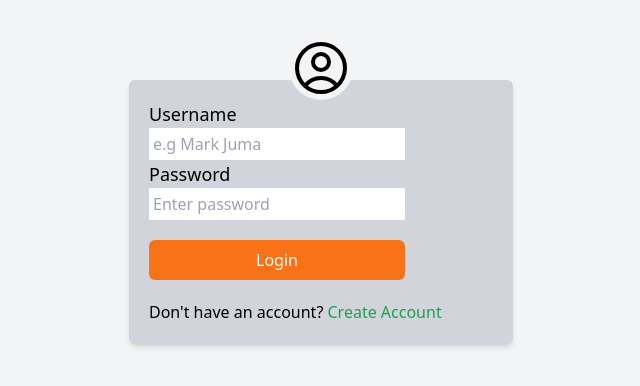
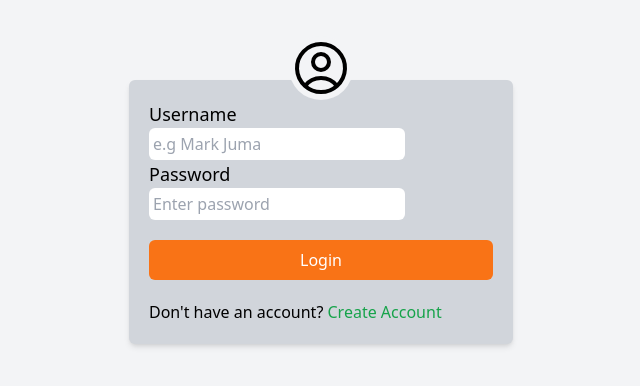
Before and after one commit to WilfredMutwiri/StudentManagementSystem, a React (Create React App) app in the folder studentManager/: page / in a window 1280 px wide. Shown: the top 386 px of the page, without its empty margins (319-959 px from the left). Built offline with nearby package versions, Linux system fonts and the light colour scheme.

Commit message:
Add signup page

```diff
--- a/studentManager/src/Signup.js
+++ b/studentManager/src/Signup.js
@@ -9,9 +9,9 @@ const Signup = () => {
         </svg>
         <form action="" class="justify-center">
             <label htmlFor="" class="text-lg">Username</label> <br></br>
-            <input type="text" class="p-1 w-full md:w-64" placeholder="e.g Mark Juma"/><br></br>
+            <input type="text" class="p-1 w-full md:w-64 rounded-md" placeholder="e.g Mark Juma"/><br></br>
             <label htmlFor="" class="text-lg">Password</label><br></br>
-            <input type="password" class="p-1 w-full md:w-64" placeholder="Enter password" required /><br></br>
+            <input type="password" class="p-1 w-full md:w-64 rounded-md" placeholder="Enter password" required /><br></br>
             <Link to="/Home"><button class="bg-orange-500 p-2 mt-5 w-24 text-white rounded-md hover:bg-green-600">Create Account</button></Link>
         </form>
         <p class="pt-5">Already have an account? <a href="/Login" class="text-green-600 hover:text-orange-500">Login.</a></p>
--- a/studentManager/src/login.js
+++ b/studentManager/src/login.js
@@ -9,10 +9,10 @@ const Login = () => {
         </svg>
         <form action="" class="justify-center">
             <label htmlFor="" class="text-lg">Username</label> <br></br>
-            <input type="text" class="p-1 w-full md:w-64" placeholder="e.g Mark Juma"/><br></br>
+            <input type="text" class="p-1 w-full md:w-64 rounded-md" placeholder="e.g Mark Juma"/><br></br>
             <label htmlFor="" class="text-lg">Password</label><br></br>
-            <input type="password" class="p-1 w-full md:w-64" placeholder="Enter password" required /><br></br>
-            <Link to="/Home"><button class="bg-orange-500 p-2 mt-5 w-64 text-white rounded-md hover:bg-green-600">Login</button></Link>
+            <input type="password" class="p-1 w-full md:w-64 rounded-md" placeholder="Enter password" required /><br></br>
+            <Link to="/Home"><button class="bg-orange-500 p-2 mt-5 w-full text-white rounded-md hover:bg-green-600">Login</button></Link>
         </form>
         <p class="pt-5">Don't have an account? <Link to="/Signup" class="text-green-600 hover:text-orange-500">Create Account</Link></p>
         </div>
```
